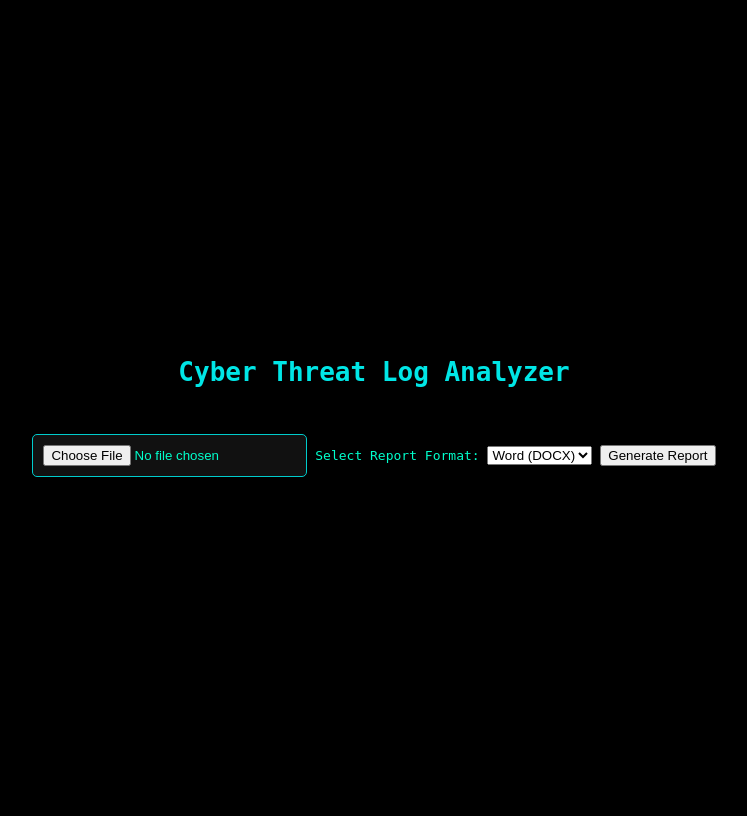
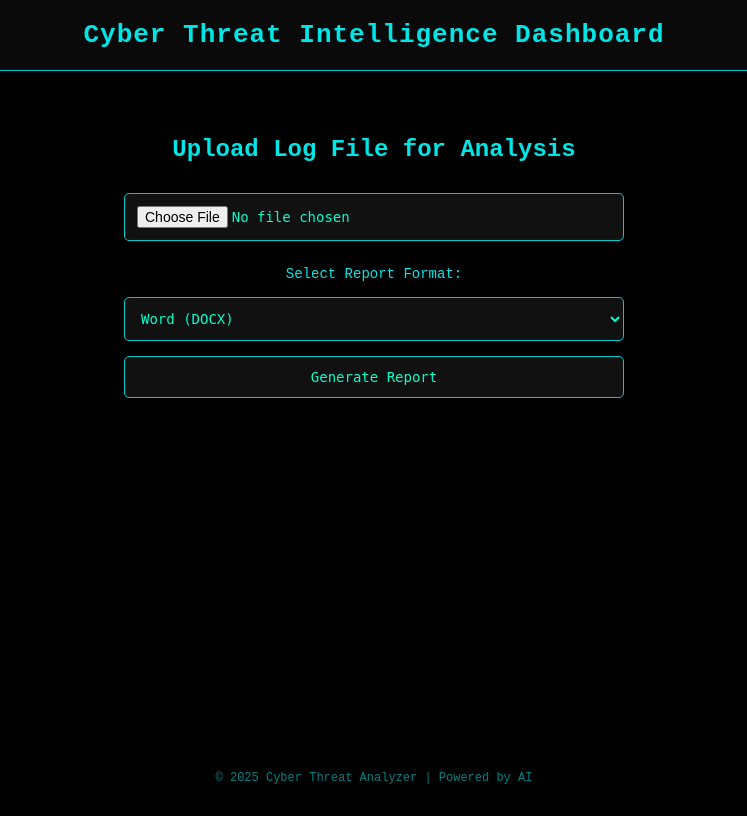
Before and after one commit to Mani2625/Threat-Analysis-and-Intelligence-Report, a Flask app: page / in a window 1280 px wide. Shown: the whole page, without its empty margins (266-1013 px from the left). After the commit the page ends 784 px from the top, so only its background shows below. Run offline with Flask 3, Linux system fonts and the light colour scheme.

Commit message:
Index Update

```diff
--- a/templates/index.html
+++ b/templates/index.html
@@ -2,44 +2,119 @@
 <html lang="en">
 <head>
     <meta charset="UTF-8">
-<title>Upload Log File</title>
+    <title>Cyber Threat Log Analyzer</title>
     <style>
         body {
+        margin: 0;
         background-color: #000;
         color: #00ffcc;
-        font-family: monospace;
+        font-family: 'Courier New', Courier, monospace;
         display: flex;
         flex-direction: column;
         align-items: center;
-        justify-content: center;
-        height: 100vh;
+        min-height: 100vh;
         }
+
+        /* Header / Navbar */
+        header {
+        width: 100%;
+        padding: 20px;
+        background-color: #0a0a0a;
+        border-bottom: 1px solid #00cccc;
+        text-align: center;
+        position: fixed;
+        top: 0;
+        z-index: 1000;
+        }
+
+        header h2 {
+        color: #00e6e6;
+        margin: 0;
+        font-size: 26px;
+        letter-spacing: 1px;
+        }
+
+        main {
+        margin-top: 120px;
+        text-align: center;
+        width: 90%;
+        max-width: 500px;
+        }
+
         h1 {
         color: #00e6e6;
+        font-size: 24px;
+        margin-bottom: 30px;
         }
+
         form {
-        margin-top: 20px;
+        display: flex;
+        flex-direction: column;
+        gap: 15px;
         }
-    input[type=file], input[type=submit] {
-        padding: 10px;
+
+        input[type="file"],
+        select,
+        button {
+        padding: 12px;
         background-color: #111;
         border: 1px solid #00cccc;
         color: #00ffcc;
         border-radius: 5px;
+        font-family: monospace;
+        font-size: 14px;
+        }
+
+        button {
+        cursor: pointer;
+        transition: all 0.3s ease;
+        }
+
+        button:hover {
+        background-color: #00cccc;
+        color: #000;
+        }
+
+        label {
+        font-size: 14px;
+        color: #00e6e6;
         margin-top: 10px;
         }
+
+        footer {
+        margin-top: auto;
+        padding: 15px;
+        font-size: 12px;
+        color: #008080;
+        text-align: center;
+        }
+
     </style>
     </head>
     <body>
-        <h1>Cyber Threat Log Analyzer</h1>
+
+    <header>
+        <h2>Cyber Threat Intelligence Dashboard</h2>
+    </header>
+
+    <main>
+        <h1>Upload Log File for Analysis</h1>
         <form action="/upload" method="POST" enctype="multipart/form-data">
         <input type="file" name="logfile" required>
+
         <label for="format">Select Report Format:</label>
-            <select name="format">
+        <select name="format" id="format">
             <option value="docx">Word (DOCX)</option>
             <option value="pdf">PDF</option>
         </select>
+
         <button type="submit">Generate Report</button>
         </form>
+    </main>
+
+    <footer>
+        &copy; 2025 Cyber Threat Analyzer | Powered by AI
+    </footer>
+
 </body>
 </html>
```
Lines whose indentation alone changed are shown as unchanged.
